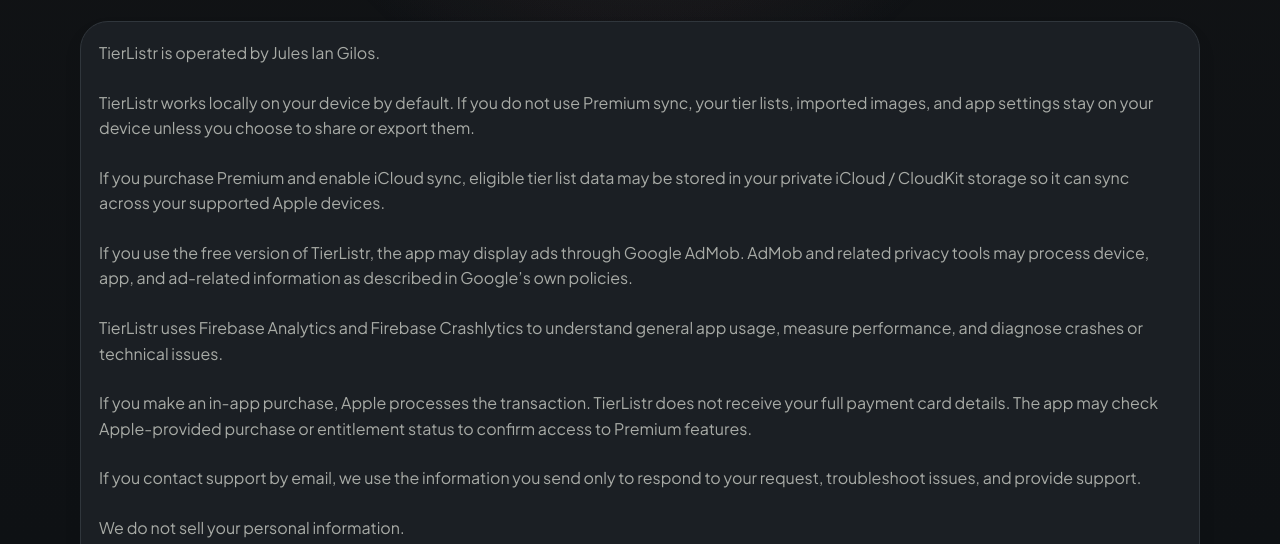
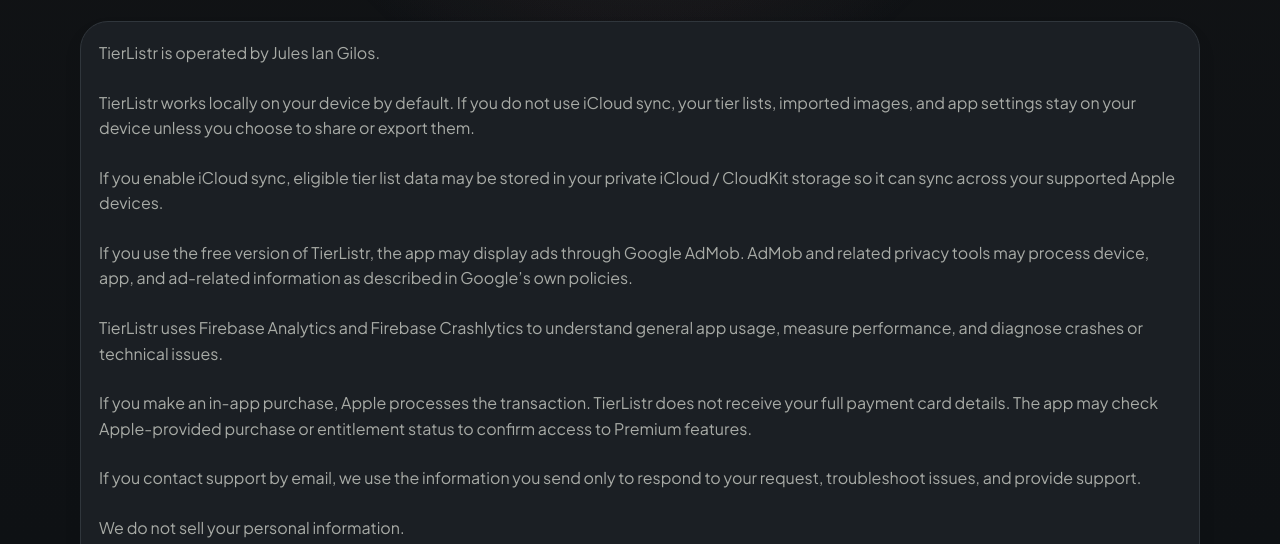
Before and after one commit to tierlistr/tierlistr.github.io, a plain HTML site: page privacy/index.html in a window 1280 px wide. Shown: the part 256-800 px from the top of the page. Drawn offline with Linux system fonts and the light colour scheme.

Commit message:
update: premium inclusion changes

```diff
--- a/privacy/index.html
+++ b/privacy/index.html
@@ -76,14 +76,13 @@
             <div class="content-card-copy">
               <p class="content-card-body">TierListr is operated by Jules Ian Gilos.</p>
               <p class="content-card-body">
-                TierListr works locally on your device by default. If you do not use Premium sync,
+                TierListr works locally on your device by default. If you do not use iCloud sync,
                 your tier lists, imported images, and app settings stay on your device unless you
                 choose to share or export them.
               </p>
               <p class="content-card-body">
-                If you purchase Premium and enable iCloud sync, eligible tier list data may be
-                stored in your private iCloud / CloudKit storage so it can sync across your
-                supported Apple devices.
+                If you enable iCloud sync, eligible tier list data may be stored in your private
+                iCloud / CloudKit storage so it can sync across your supported Apple devices.
               </p>
               <p class="content-card-body">
                 If you use the free version of TierListr, the app may display ads through Google
```
Also changed, not shown: support/index.html (+1 -1 lines), terms/index.html (+2 -2 lines).
